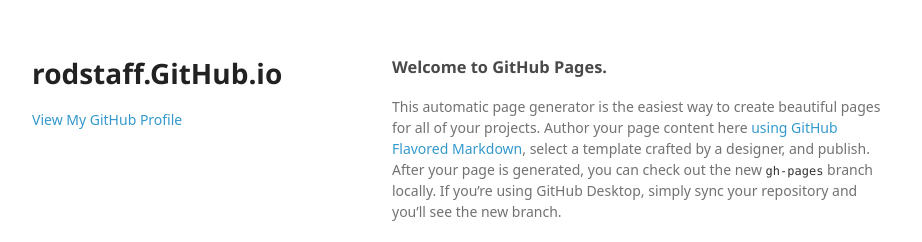
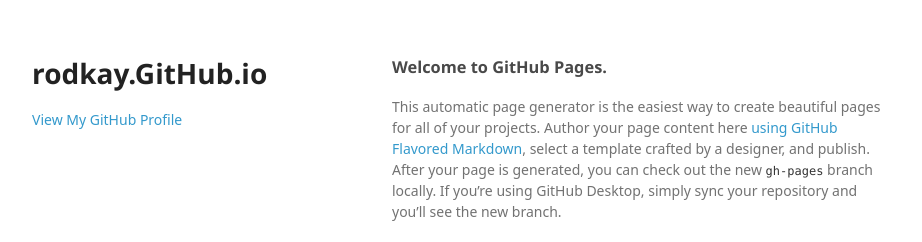
Before and after one commit to rodstaff/rodstaff.github.io, a Jekyll site: the page index.html, which Jekyll copies as it is, in a window 1280 px wide. Shown: the top 242 px of the page, without its empty margins (178-1100 px from the left). Built offline with Jekyll 4.4.1, drawn with Linux system fonts in a browser that asks for light colours; some web fonts are replaced.

```diff
--- a/index.html
+++ b/index.html
@@ -3,7 +3,7 @@
   <head>
     <meta charset="utf-8">
     <meta http-equiv="X-UA-Compatible" content="chrome=1">
-    <title>rodstaff.GitHub.io by rodstaff</title>
+    <title>rodkay.GitHub.io by rodstaff</title>
 
     <link rel="stylesheet" href="stylesheets/styles.css">
     <link rel="stylesheet" href="stylesheets/github-light.css">
@@ -15,7 +15,7 @@
   <body>
     <div class="wrapper">
       <header>
-        <h1>rodstaff.GitHub.io</h1>
+        <h1>rodkay.GitHub.io</h1>
         <p></p>
 
 
```
Also changed, not shown: params.json (+1 -1 lines).
